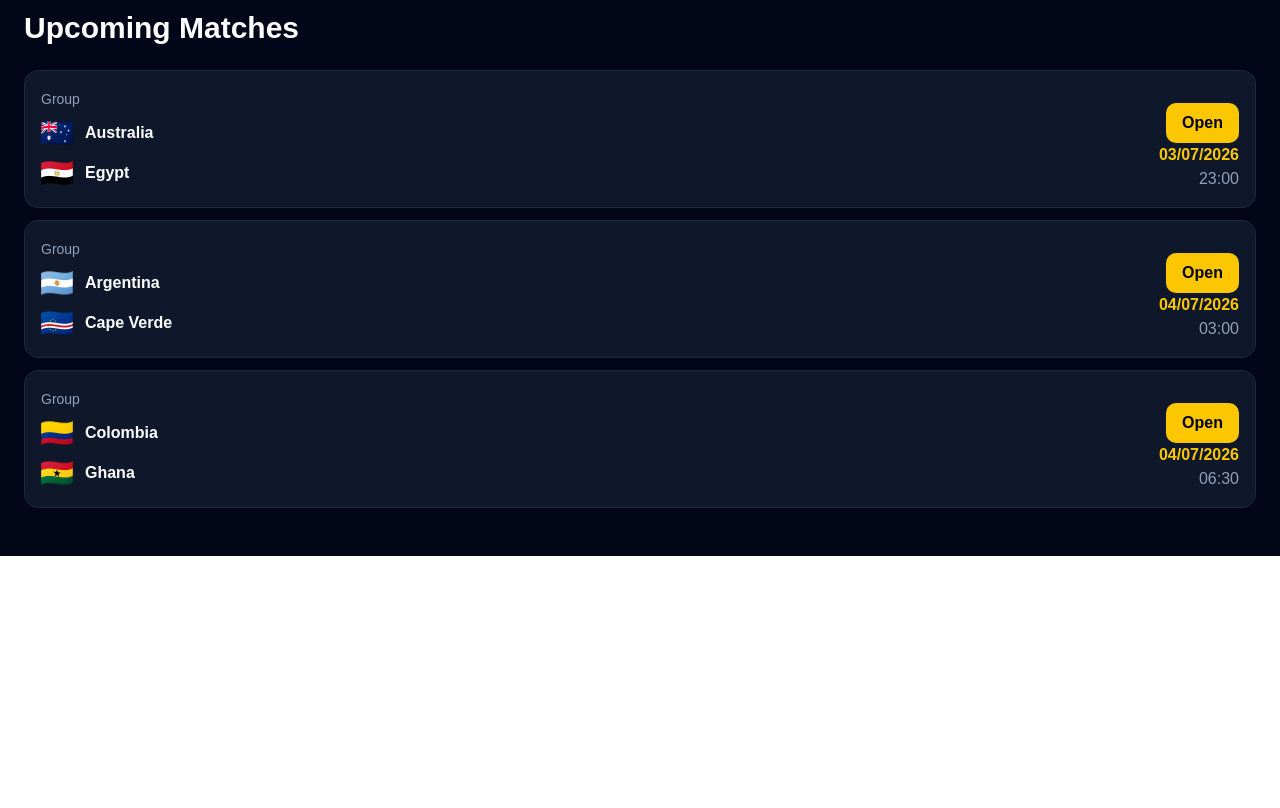
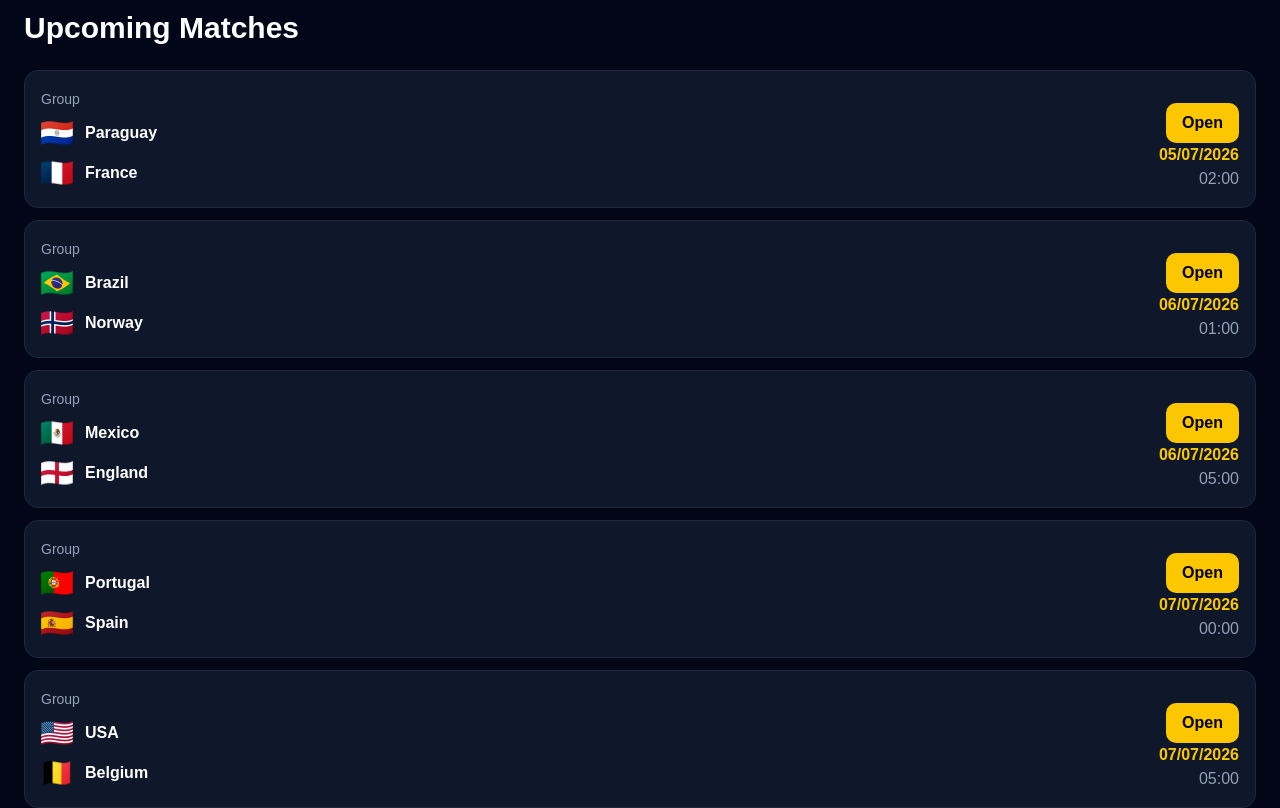
Before and after one commit to djurayevdavron/World-cup-2026-live, a React (Vite) app: page /matches in a window 1280 px wide. Shown: the part 640-1448 px from the top of the page. Before the commit the page ends 1196 px from the top, so only its background shows below. Built offline with nearby package versions, Linux system fonts and the light colour scheme.

Commit message:
Update matchesData.js

```diff
--- a/src/data/matchesData.js
+++ b/src/data/matchesData.js
@@ -1699,9 +1699,10 @@ export const matches = [
   date: "2026-07-03",
   time: "23:00",
 
-  status: "upcoming",
-
-  stream: "https://app.setantasports.com/live/305314",
+  homeScore: 1,
+  awayScore: 2,
+
+  status: "finished",
 },
 
 {
@@ -1716,9 +1717,10 @@ export const matches = [
   date: "2026-07-04",
   time: "03:00",
 
-  status: "upcoming",
-
-  stream: "https://app.setantasports.com/live/305315",
+  homeScore: 3,
+  awayScore: 2,
+
+  status: "finished",
 },
 
 {
@@ -1733,8 +1735,147 @@ export const matches = [
   date: "2026-07-04",
   time: "06:30",
 
+  homeScore: 1,
+  awayScore: 0,
+
+  status: "finished",
+},
+// ROUND OF 16
+
+{
+  id: 89,
+
+  homeTeam: "Canada",
+  awayTeam: "Morocco",
+
+  homeFlag: "/flags/canada.png",
+  awayFlag: "/flags/marocco.png",
+
+  date: "2026-07-04",
+  time: "22:00",
+
+  homeScore: 0,
+  awayScore: 3,
+
+  status: "finished",
+},
+
+{
+  id: 90,
+
+  homeTeam: "Paraguay",
+  awayTeam: "France",
+
+  homeFlag: "/flags/paraguay.png",
+  awayFlag: "/flags/france.png",
+
+  date: "2026-07-05",
+  time: "02:00",
+
   status: "upcoming",
 
-  stream: "https://app.setantasports.com/live/305316",
+  stream: "https://app.setantasports.com/live/305318",
+},
+
+{
+  id: 91,
+
+  homeTeam: "Brazil",
+  awayTeam: "Norway",
+
+  homeFlag: "/flags/brazil.png",
+  awayFlag: "/flags/norway.png",
+
+  date: "2026-07-06",
+  time: "01:00",
+
+  status: "upcoming",
+
+  stream: "https://app.setantasports.com/live/305319",
+},
+
+{
+  id: 92,
+
+  homeTeam: "Mexico",
+  awayTeam: "England",
+
+  homeFlag: "/flags/mexico.png",
+  awayFlag: "/flags/england.png",
+
+  date: "2026-07-06",
+  time: "05:00",
+
+  status: "upcoming",
+
+  stream: "https://app.setantasports.com/live/305320",
+},
+
+{
+  id: 93,
+
+  homeTeam: "Portugal",
+  awayTeam: "Spain",
+
+  homeFlag: "/flags/portugal.png",
+  awayFlag: "/flags/spain.png",
+
+  date: "2026-07-07",
+  time: "00:00",
+
+  status: "upcoming",
+
+  stream: "https://app.setantasports.com/live/305321",
+},
+
+{
+  id: 94,
+
+  homeTeam: "USA",
+  awayTeam: "Belgium",
+
+  homeFlag: "/flags/usa.png",
+  awayFlag: "/flags/belgium.png",
+
+  date: "2026-07-07",
+  time: "05:00",
+
+  status: "upcoming",
+
+  stream: "https://app.setantasports.com/live/305322",
+},
+
+{
+  id: 95,
+
+  homeTeam: "Argentina",
+  awayTeam: "Egypt",
+
+  homeFlag: "/flags/argentina.png",
+  awayFlag: "/flags/egypt.png",
+
+  date: "2026-07-07",
+  time: "21:00",
+
+  status: "upcoming",
+
+  stream: "https://app.setantasports.com/live/305540",
+},
+
+{
+  id: 96,
+
+  homeTeam: "Switzerland",
+  awayTeam: "Colombia",
+
+  homeFlag: "/flags/swits.png",
+  awayFlag: "/flags/colombia.png",
+
+  date: "2026-07-08",
+  time: "01:00",
+
+  status: "upcoming",
+
+  stream: "https://app.setantasports.com/live/305541",
 },
 ];
```
